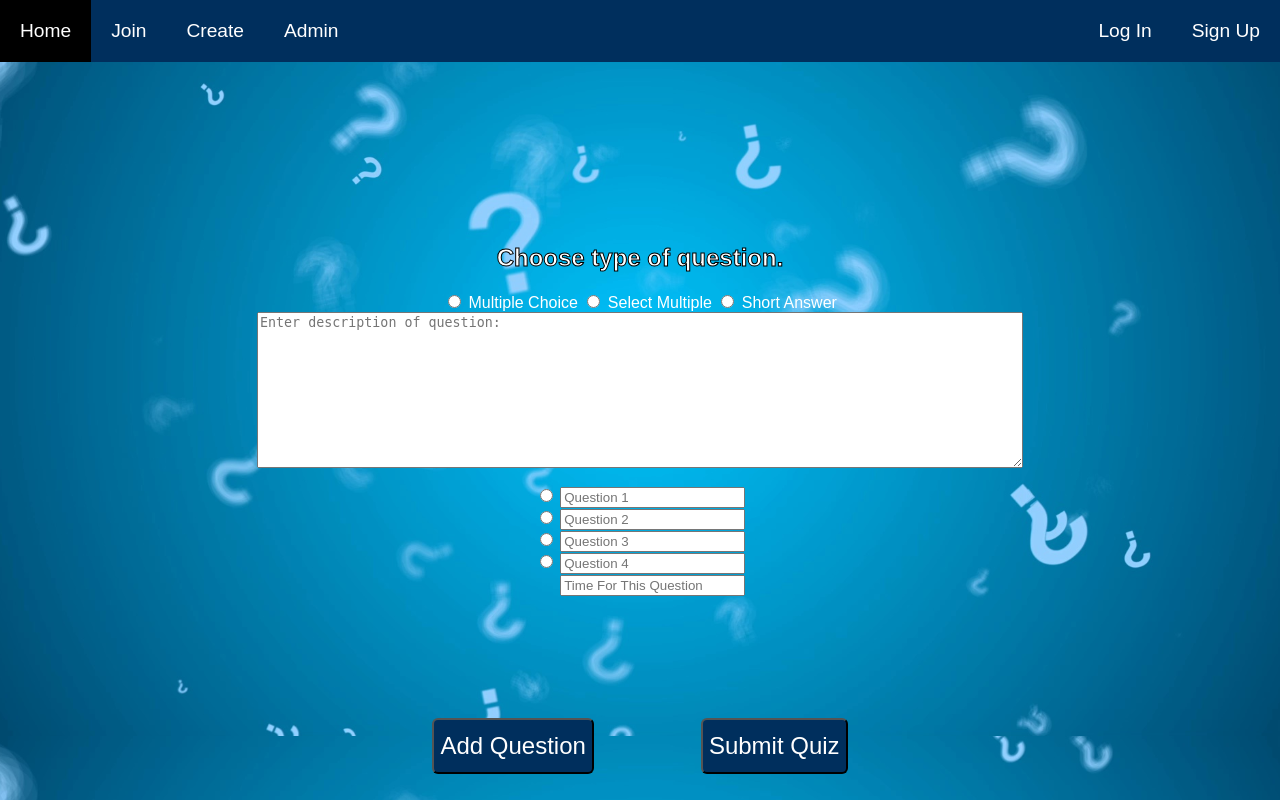
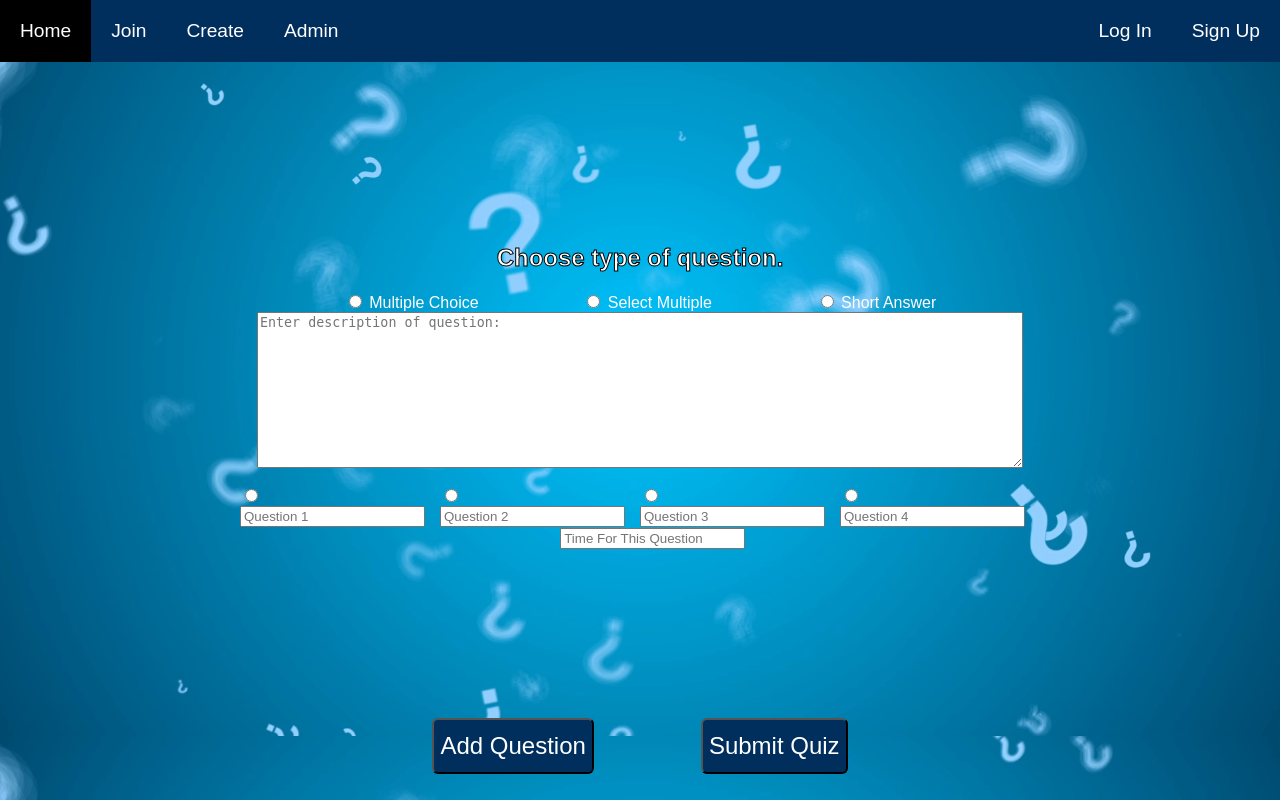
Before and after one commit to milesHerrick/quiz-project, a PHP site: page /create.html in a window 1280 px wide. Run offline with PHP 8.4, Linux system fonts and the light colour scheme.

Commit message:
more ui changes

```diff
--- a/create.css
+++ b/create.css
@@ -60,15 +60,21 @@ input[type=submit]{
 
 
 
-#selection{
+.selection{
     width: 100%;
     display: flex;
-    justify-content: space-between;
+    justify-content: space-evenly;
+}
+
+#options{
+    width: 100%;
+    display: flex;
+    justify-content: space-evenly;
 }
 
 #questions{
     display: flex;
-    justify-content: space-evenly;
+
 }
 
 textarea{
@@ -83,7 +89,9 @@ textarea{
 
 }
 
-
+.question{
+    width: 50%;
+}
 
 #addCheck:hover{
     background-color: black;
--- a/create.html
+++ b/create.html
@@ -18,6 +18,7 @@
                     <div class = questions>
 
                         <h2>Choose type of question.</h2>
+
                         <div class = selection>
                             <label for="multchoice">
                                 <input type="radio" name="qtype" id="multchoice" value="multchoice" />
@@ -35,6 +36,7 @@
 
                         <textarea id="description" name="description" rows="10" cols="40" placeholder="Enter description of question:"></textarea><br>
 
+                        <div id = options>
                             <div class = question>
                                 <input type="radio" id="multchoice" name="answers" value="question1">
                                 <input type="text" name="answers" placeholder="Question 1"/>
@@ -54,6 +56,9 @@
                                 <input type="radio" id="selectmult" name="answers" value="question4">
                                 <input type="text" name="answers" placeholder="Question 4"/>
                             </div>
+
+                        </div>
+
 
                         <div class = timer>
                             <input type="radio" id="timerinvis" name="timerinvis" value="timerinvis">
```
Lines whose indentation alone changed are shown as unchanged.
